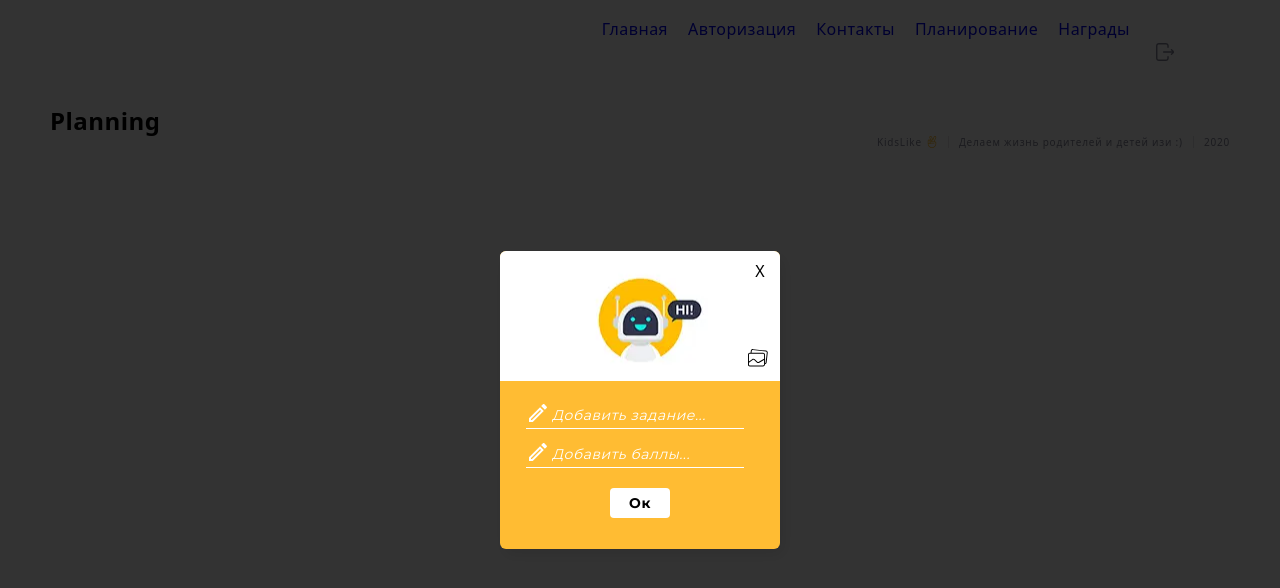
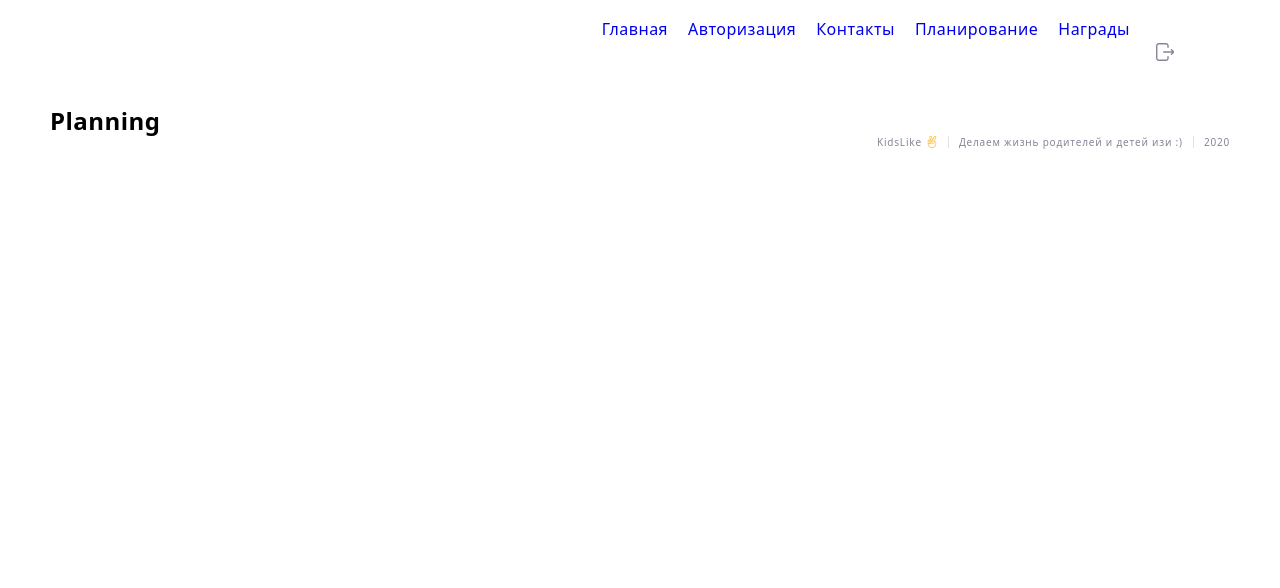
Before and after one commit to DenysPetrenk0/BC8-REACT_team-2, a React (Create React App) app: page /planing in a window 1280 px wide. Shown: the top 588 px of the page. Built offline with nearby package versions, Linux system fonts and the light colour scheme.

Commit message:
add changes

```diff
--- a/src/pages/planning/PlanningPage.js
+++ b/src/pages/planning/PlanningPage.js
@@ -1,11 +1,9 @@
 import React from 'react';
-import NewTaskModal from '../../components/taskModal/newTaskModal/NewTaskModal';
 
 const PlanningPage = () => {
   return (
     <>
       <h2>Planning</h2>
-      <NewTaskModal />
     </>
   );
 };
```
